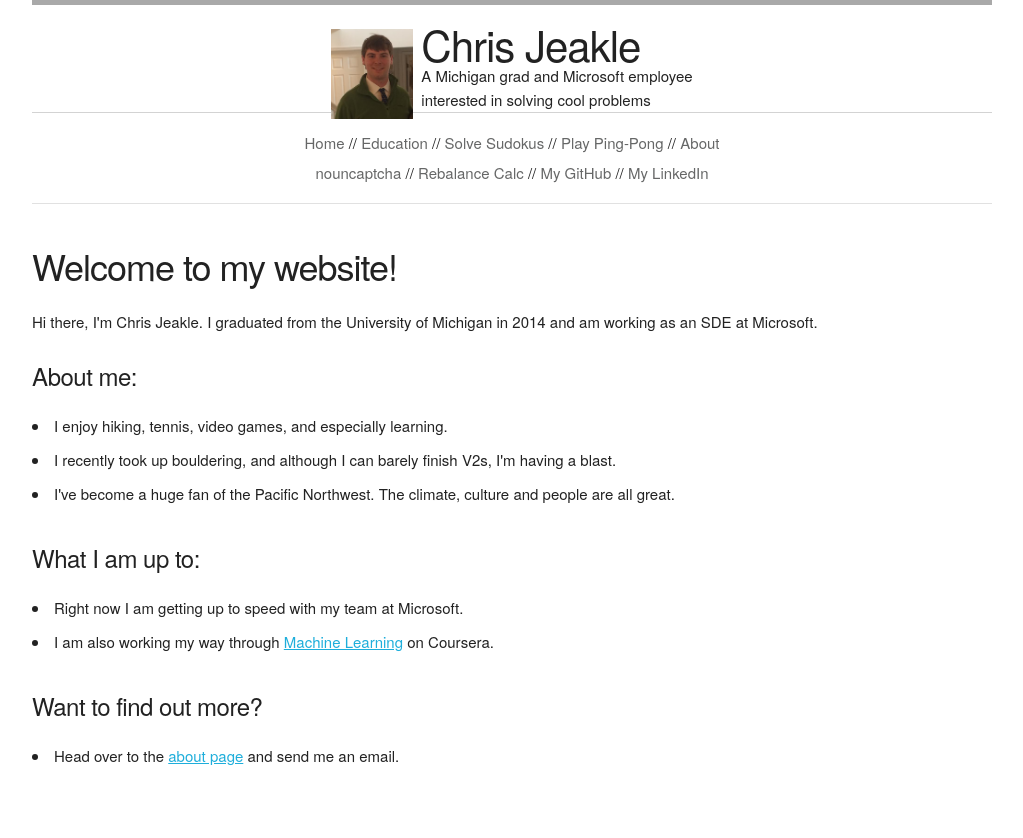
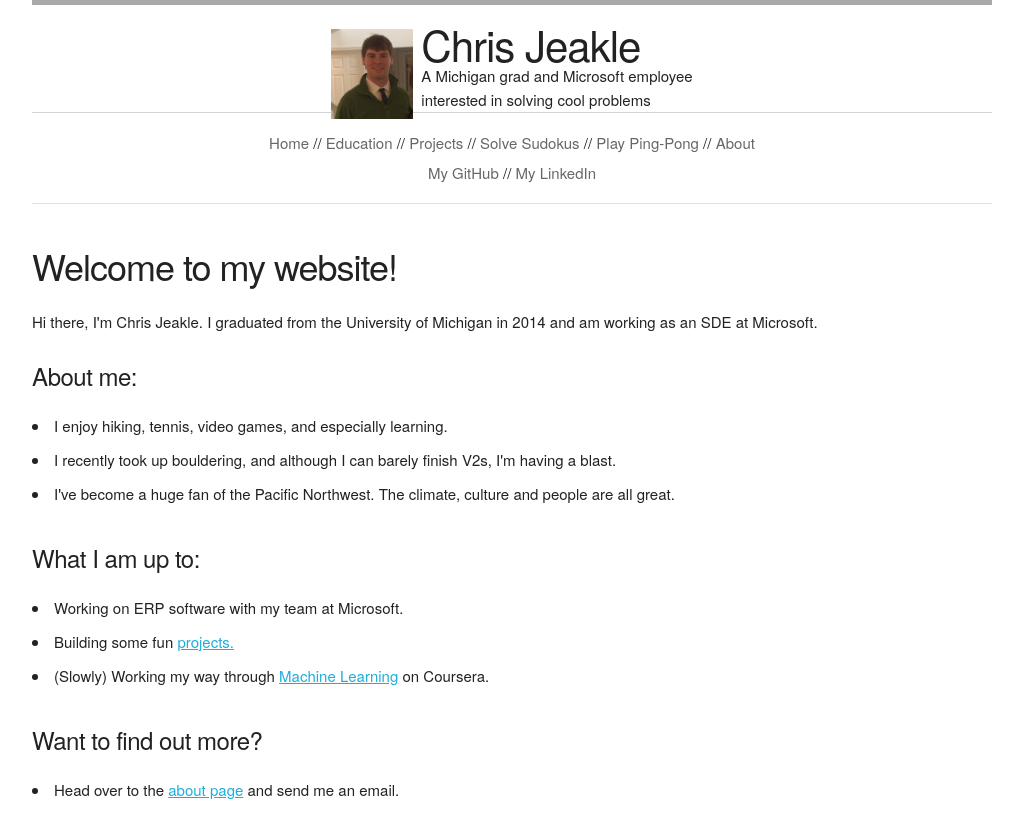
Before and after one commit to cjjeakle/cjjeakle.github.io, a Jekyll site: the page built from index.html, in a window 1280 px wide. Shown: the top 838 px of the page, without its empty margins (128-1151 px from the left). Built offline with Jekyll 4.4.1, drawn with Linux system fonts in a browser that asks for light colours; nearby versions of some CDN libraries.

Commit message:
Removed any use of _Blank from links, added 'Projects' page

```diff
--- a/_includes/navigation.html
+++ b/_includes/navigation.html
@@ -3,15 +3,14 @@
     <ul>
       <li><a href="/">Home</a></li> //
       <li><a href="/education/">Education</a></li> //
+      <li><a href="/projects/">Projects</a></li> //
       <li><a href="/sudokusolver/">Solve Sudokus</a></li> //
       <li><a href="/pingpong/">Play Ping-Pong</a></li> //
       <li><a href="/about/">About</a>
     </ul>
     <ul>
-      <li><a href="http://www.nouncaptcha.com" target="_Blank">nouncaptcha</a></li> //
-      <li><a href="http://www.rebalancecalc.com" target="_Blank">Rebalance Calc</a></li> //
-      <li><a href="https://github.com/cjjeakle" target="_Blank">My GitHub</a></li> //
-      <li><a href="http://www.linkedin.com/pub/christopher-jeakle/42/b14/a28" target="_Blank">My LinkedIn</a></li>
+      <li><a href="https://github.com/cjjeakle">My GitHub</a></li> //
+      <li><a href="http://www.linkedin.com/pub/christopher-jeakle/42/b14/a28">My LinkedIn</a></li>
     </ul>
   </div>
 </div>
--- a/education/index.html
+++ b/education/index.html
@@ -20,7 +20,7 @@
         <li>EECS 381: Object-Oriented and Advanced Programming</li>
         <li>EECS 443: Senior Thesis Course (Honors)
           <ul>
-            <li>Received High Honors for my work on <a href="http://www.nouncaptcha.com" target="_Blank">nouncaptcha.</a></li>
+            <li>Received High Honors for my work on <a href="http://www.nouncaptcha.com">nouncaptcha.</a></li>
           </ul>
         </li>
         <li>EECS 481: Software Engineering</li>
--- a/index.html
+++ b/index.html
@@ -17,8 +17,9 @@
   <br/>
 
   <h5>What I am up to:</h5>
-  <li>Right now I am getting up to speed with my team at Microsoft.</li>
-  <li>I am also working my way through <a href="https://coursera.org/learn/machine-learning" target="_Blank">Machine Learning</a> on Coursera.</li>
+  <li>Working on ERP software with my team at Microsoft.</li>
+  <li>Building some fun <a href="/projects/">projects.</a></li>
+  <li>(Slowly) Working my way through <a href="https://coursera.org/learn/machine-learning">Machine Learning</a> on Coursera.</li>
 
   <br/>
 
--- a/pingpong/index.html
+++ b/pingpong/index.html
@@ -34,7 +34,7 @@
 </div>
 <br/>
 <br/>
-<a href="{{ '/static/js/pingPong.js' | prepend: site.baseurl }}" target="_blank">Click here or view source to check out the implementation.</a>
+<a href="{{ '/static/js/pingPong.js' | prepend: site.baseurl }}">Click here or view source to check out the implementation.</a>
 <script>
   // Create the ping pong table after all required DOM nodes are loaded.
   createPingPong();
```
Also changed, not shown: about/index.html (+4 -4 lines), projects/index.html (added, +10 -0 lines), sudokusolver/index.html (+4 -4 lines).
